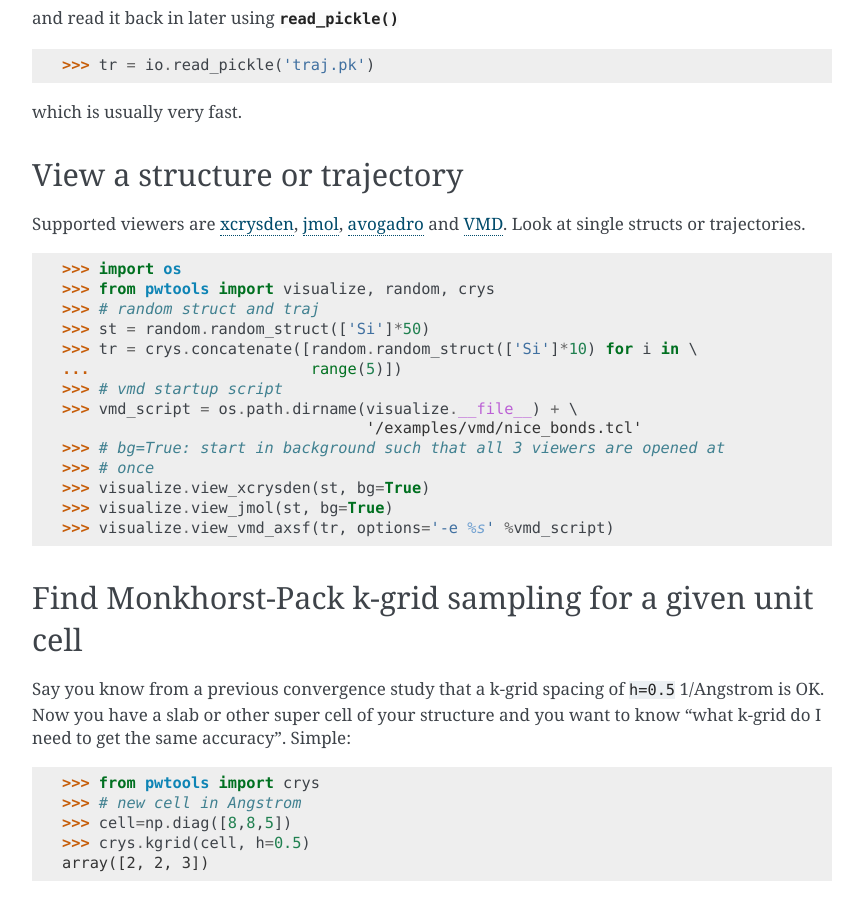
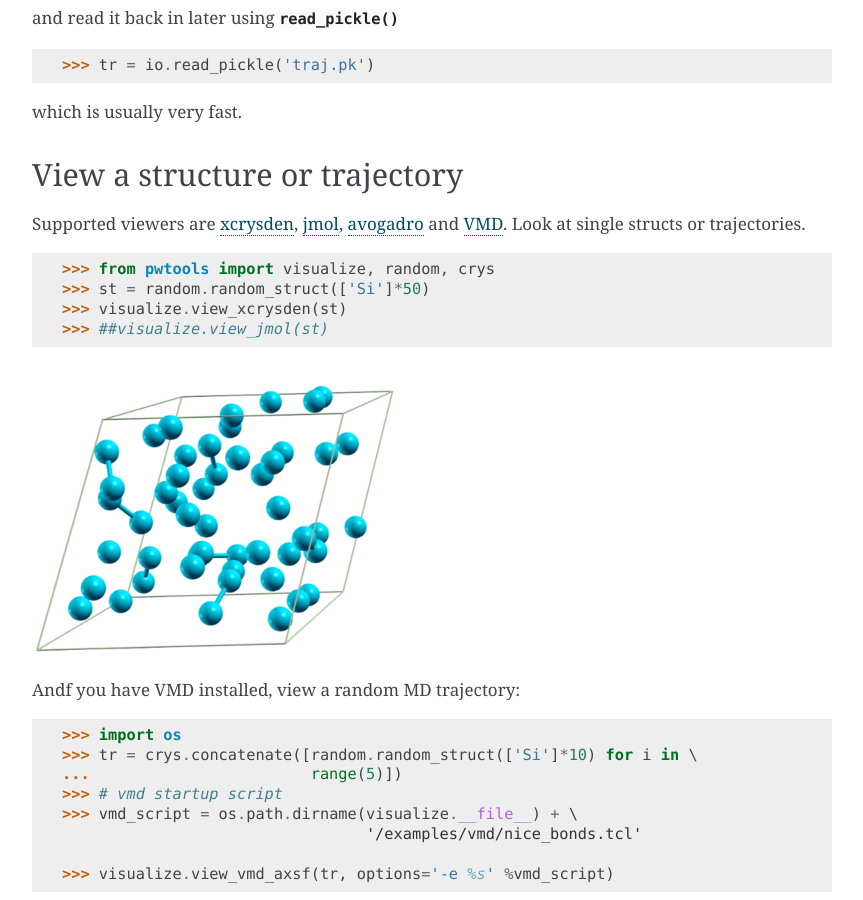
Before and after one commit to elcorto/pwtools, a Sphinx documentation site: the page built from doc/source/written/tutorial.rst, in a window 1280 px wide and 900 px high, scrolled down 1190 px. Shown: the whole window, without its empty margins (308-1171 px from the left). Built offline with Sphinx 7.4.7, drawn with Linux system fonts in a browser that asks for light colours; pages that are not in the unit, such as notebooks, are missing from menus; some of the changed text lies outside the part shown.

Commit message:
DOC: add image to struct visualization tutorial

```diff
--- a/doc/source/written/tutorial.rst
+++ b/doc/source/written/tutorial.rst
@@ -67,19 +67,23 @@ structs or trajectories.
 
 ::
 
+    >>> from pwtools import visualize, random, crys
+    >>> st = random.random_struct(['Si']*50)
+    >>> visualize.view_xcrysden(st)
+    >>> ##visualize.view_jmol(st)
+
+.. image:: ../_static/random_Si.png
+
+
+Andf you have VMD installed, view a random MD trajectory::
+
     >>> import os
-    >>> from pwtools import visualize, random, crys
-    >>> # random struct and traj
-    >>> st = random.random_struct(['Si']*50)
     >>> tr = crys.concatenate([random.random_struct(['Si']*10) for i in \
     ...                        range(5)])
     >>> # vmd startup script
     >>> vmd_script = os.path.dirname(visualize.__file__) + \
                                      '/examples/vmd/nice_bonds.tcl'
-    >>> # bg=True: start in background such that all 3 viewers are opened at
-    >>> # once
-    >>> visualize.view_xcrysden(st, bg=True)
-    >>> visualize.view_jmol(st, bg=True)
+
     >>> visualize.view_vmd_axsf(tr, options='-e %s' %vmd_script)
 
 
```
Also changed, not shown: other parts of doc/source/written/tutorial.rst (+3 -0 lines), doc/source/_static/random_Si.png (added).
